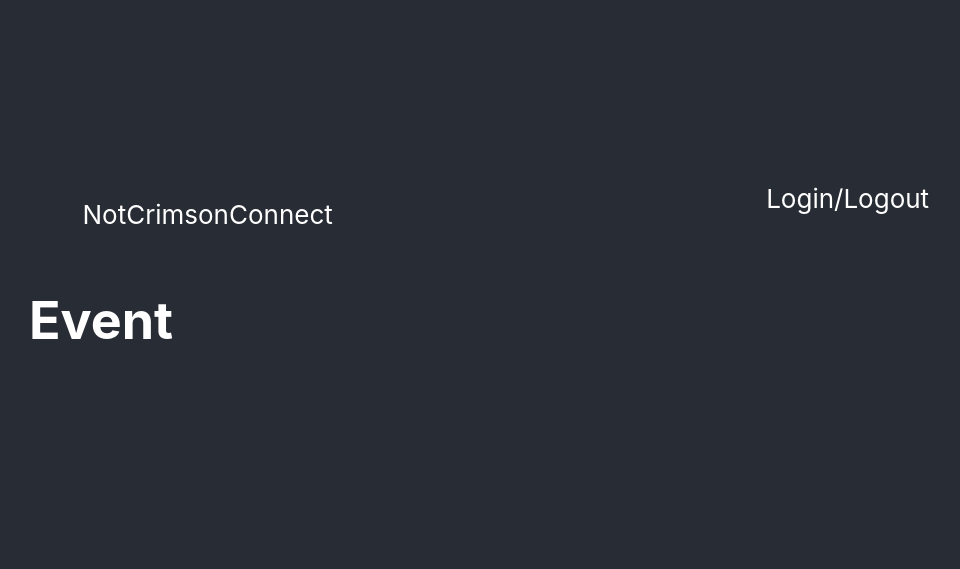
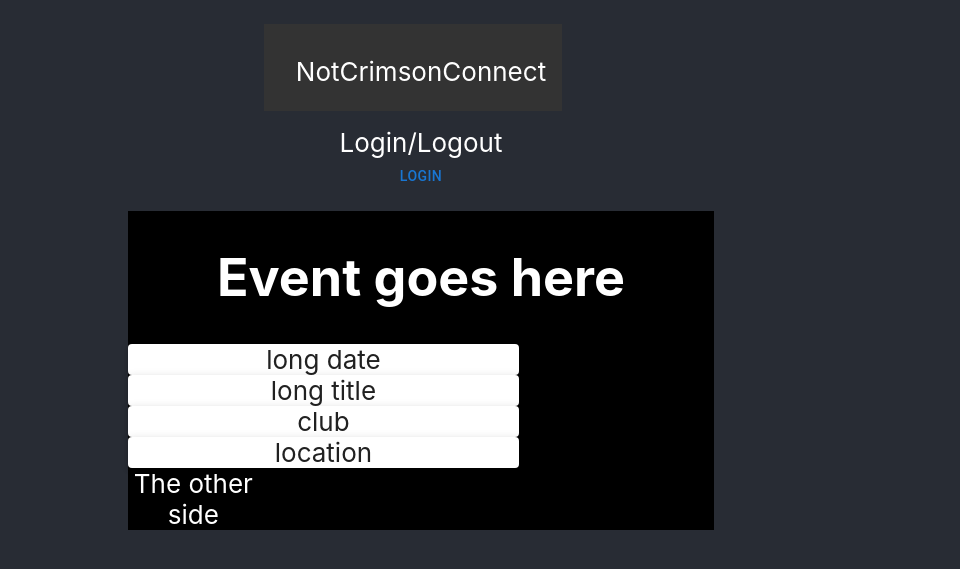
Before and after one commit to drichards188/notCrimsonConnect, a React (Create React App) app: page /home in a window 1280 px wide. Shown: the part 115-684 px from the top of the page, without its empty margins (219-1179 px from the left). Built offline with nearby package versions, Linux system fonts and the light colour scheme.

Commit message:
working with making the event wrapper wide enough

```diff
--- a/src/components/event/Event.jsx
+++ /dev/null
@@ -1,9 +0,0 @@
-const Event = () => {
-    return (
-        <div>
-            <h1>Event</h1>
-        </div>
-    );
-}
-
-export default Event;
--- /dev/null
+++ b/src/components/event/EventThumb.jsx
@@ -0,0 +1,38 @@
+import {Grid, Paper} from "@mui/material";
+
+const EventThumb = () => {
+    return (
+        <Grid container style={{'backgroundColor': 'black'}}>
+            <Grid item sm={12}>
+                <h1>Event goes here</h1>
+            </Grid>
+            <Grid item sm={8}>
+                <Grid item sm={12}>
+                    <Paper elevation={3}>
+                        long date
+                    </Paper>
+                </Grid>
+                <Grid item sm={12}>
+                    <Paper elevation={3}>
+                        long title
+                    </Paper>
+                </Grid>
+                <Grid item sm={12}>
+                    <Paper elevation={3}>
+                        club
+                    </Paper>
+                </Grid>
+                <Grid item sm={12}>
+                    <Paper elevation={3}>
+                        location
+                    </Paper>
+                </Grid>
+                <Grid item sm={4}>
+                    The other side
+                </Grid>
+            </Grid>
+        </Grid>
+    );
+}
+
+export default EventThumb;
--- /dev/null
+++ b/src/components/lib/NavigateButton.jsx
@@ -0,0 +1,19 @@
+import { useNavigate } from "react-router-dom";
+import {Button} from "@mui/material";
+
+const NavigateButton = ({url, displayText}) => {
+    // alert(JSON.stringify(displayText));
+    const navigate = useNavigate();
+
+    function handleClick() {
+        navigate(`/${url}`);
+    }
+
+    return (
+        <Button onClick={handleClick}>
+            {displayText}
+        </Button>
+    );
+}
+
+export default NavigateButton;
--- a/src/components/login/login.jsx
+++ b/src/components/login/login.jsx
@@ -1,7 +1,7 @@
 import logo from "../../logo.svg";
 import "../../App.css";
 import {Button, Card, CardContent, Grid, Link} from "@mui/material";
-import HomeButton from "../../views/home/HomeButton";
+import NavigateButton from "../lib/NavigateButton";
 const Login = () => {
 
     return (
@@ -14,7 +14,7 @@ const Login = () => {
                             Login
                         </CardContent>
 
-                        <HomeButton/>
+                        <NavigateButton url="home" displayText="Home"/>
                     </Card>
                 </Grid>
             </header>
--- a/src/views/home/Home.jsx
+++ b/src/views/home/Home.jsx
@@ -2,28 +2,34 @@ import logo from "../../logo.svg";
 import "../../App.css";
 import Login from "../../components/login/login";
 import {Box, Card, CardContent, Grid} from "@mui/material";
-import Event from "../../components/event/Event";
+import EventThumb from "../../components/event/EventThumb";
+import NavigateButton from "../../components/lib/NavigateButton";
 
 const Home = () => {
     return (
         <div className="App">
             <header className="App-header">
-                <Grid container>
-                    <Grid item md={8}>
+                <Grid container spacing={2}
+                      direction="column"
+                      alignItems="center"
+                      justifyContent="center"
+                >
+                    <Grid item sm={6} style={{'backgroundColor': '#333333'}}>
                         <CardContent>
                             NotCrimsonConnect
                         </CardContent>
                     </Grid>
-                    <Grid item md={4}>
+
+                    <Grid item sm={4}>
                         <Box>Login/Logout</Box>
+                        <NavigateButton url="login" displayText="Login"/>
                     </Grid>
 
-                    <Grid item md={6}>
+                    <Grid item sm={12}>
                         <Grid item>
-                            <Event />
+                            <EventThumb/>
                         </Grid>
                     </Grid>
-
                 </Grid>
             </header>
         </div>
--- a/src/views/home/HomeButton.jsx
+++ /dev/null
@@ -1,17 +0,0 @@
-import { useNavigate } from "react-router-dom";
-
-const HomeButton = () => {
-    const navigate = useNavigate();
-
-    function handleClick() {
-        navigate("/home");
-    }
-
-    return (
-        <button type="button" onClick={handleClick}>
-            Go home
-        </button>
-    );
-}
-
-export default HomeButton;
```
